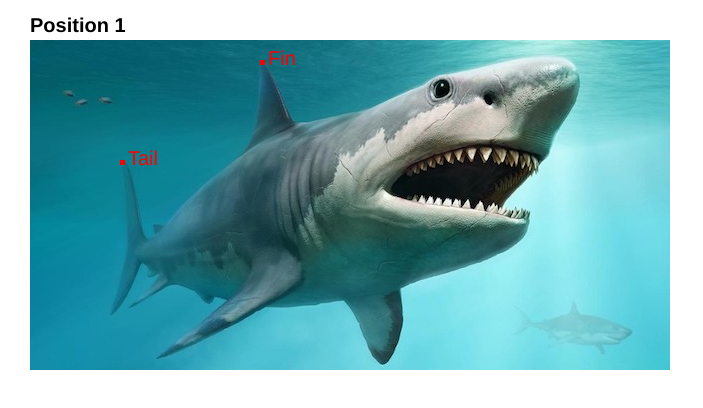
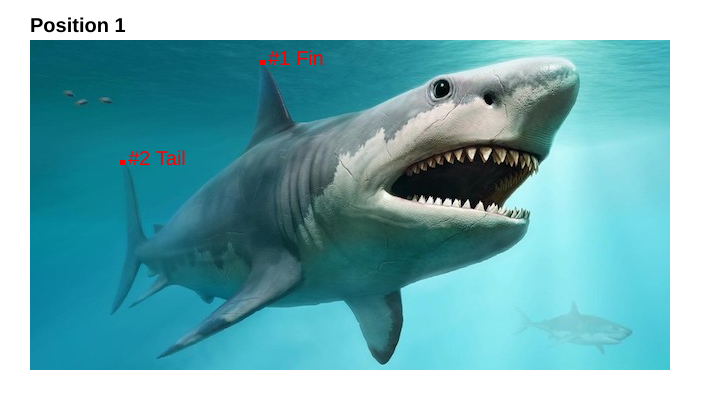
Before and after one commit to michdsouza/routes-app, a React (Create React App) app: page /positions/position-1 in a window 1280 px wide. Shown: the top 408 px of the page, without its empty margins (0-703 px from the left). Built offline with nearby package versions, Linux system fonts and the light colour scheme.

Commit message:
Added number to source text

```diff
--- a/src/components/Position.js
+++ b/src/components/Position.js
@@ -40,8 +40,8 @@ export default class Position extends Component {
 
   drawSource(source, ctx) {
     ctx.fillRect(source.x, source.y, 5, 5)
-    // TODO: Remove hardcoded +8 and +5
-    ctx.fillText(source.name, source.x + 8, source.y + 5)
+    let sourceText = '#' + source.number + ' '  + source.name
+    ctx.fillText(sourceText, source.x + 8, source.y + 5)
   }
 
   render() {
--- a/src/data/routesData.js
+++ b/src/data/routesData.js
@@ -7,8 +7,8 @@ const routesData = {
       image_width: 640,
       image_height: 330,
       sources: [
-        { x: 230, y: 20, name: "Fin" },
-        { x: 90, y: 120, name: "Tail" },
+        { x: 230, y: 20, number: '1', name: "Fin" },
+        { x: 90, y: 120, number: '2', name: "Tail" }
       ]
     },
     "position-2": {
@@ -17,7 +17,7 @@ const routesData = {
       image: "/shark2.jpg",
       image_width: 800,
       image_height: 533,
-      sources: [{ x: 620, y: 350, name: "Fin" }]
+      sources: [{ x: 620, y: 350, number: '1', name: "Fin" }]
     },
     "position-3": {
       id: "position-3",
@@ -25,7 +25,7 @@ const routesData = {
       image: "/shark3.jpg",
       image_width: 640,
       image_height: 320,
-      sources: [{ x: 600, y: 280, name: "Fin" }]
+      sources: [{ x: 560, y: 280, number: '1', name: "Fin" }]
     }
   },
   routes: [
```
